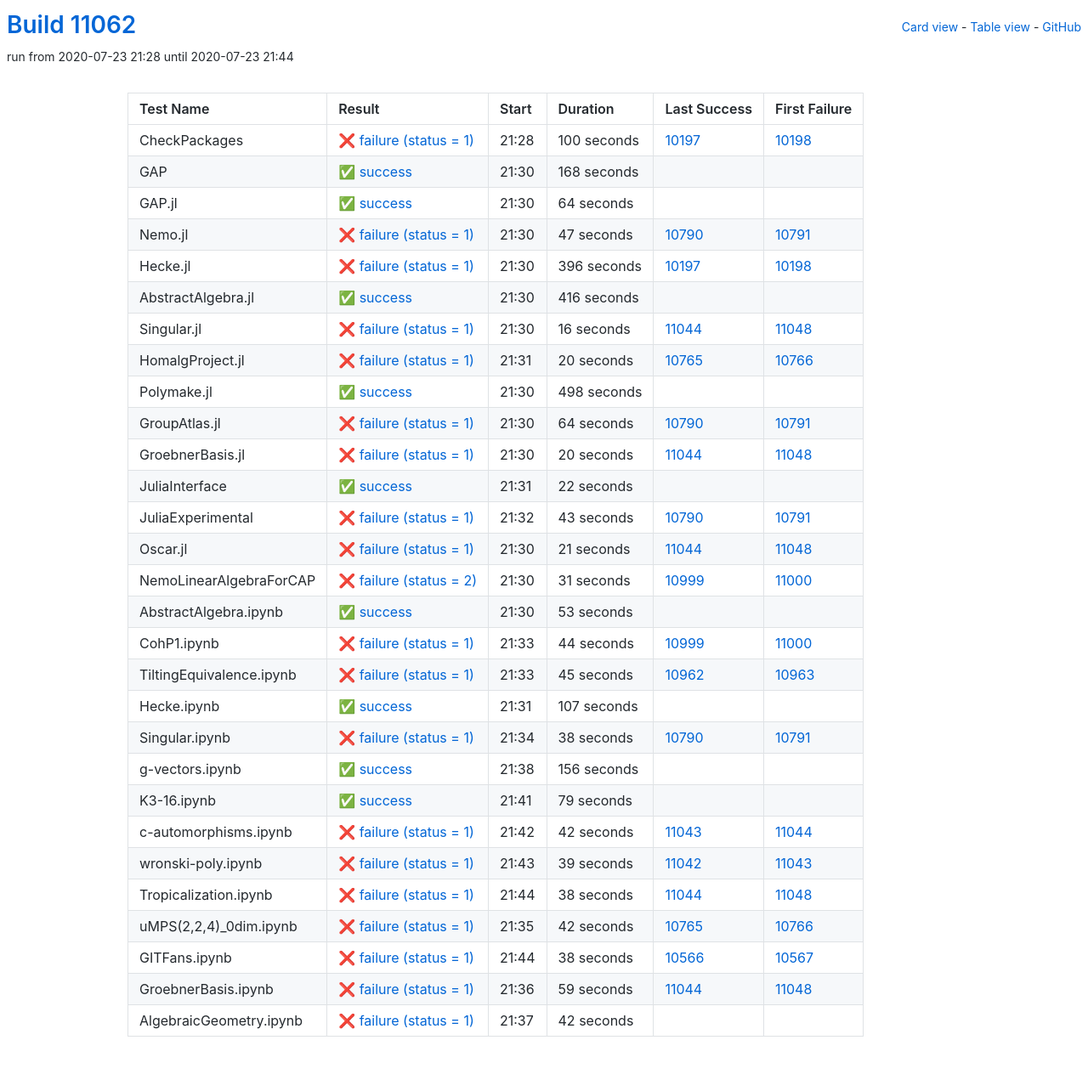
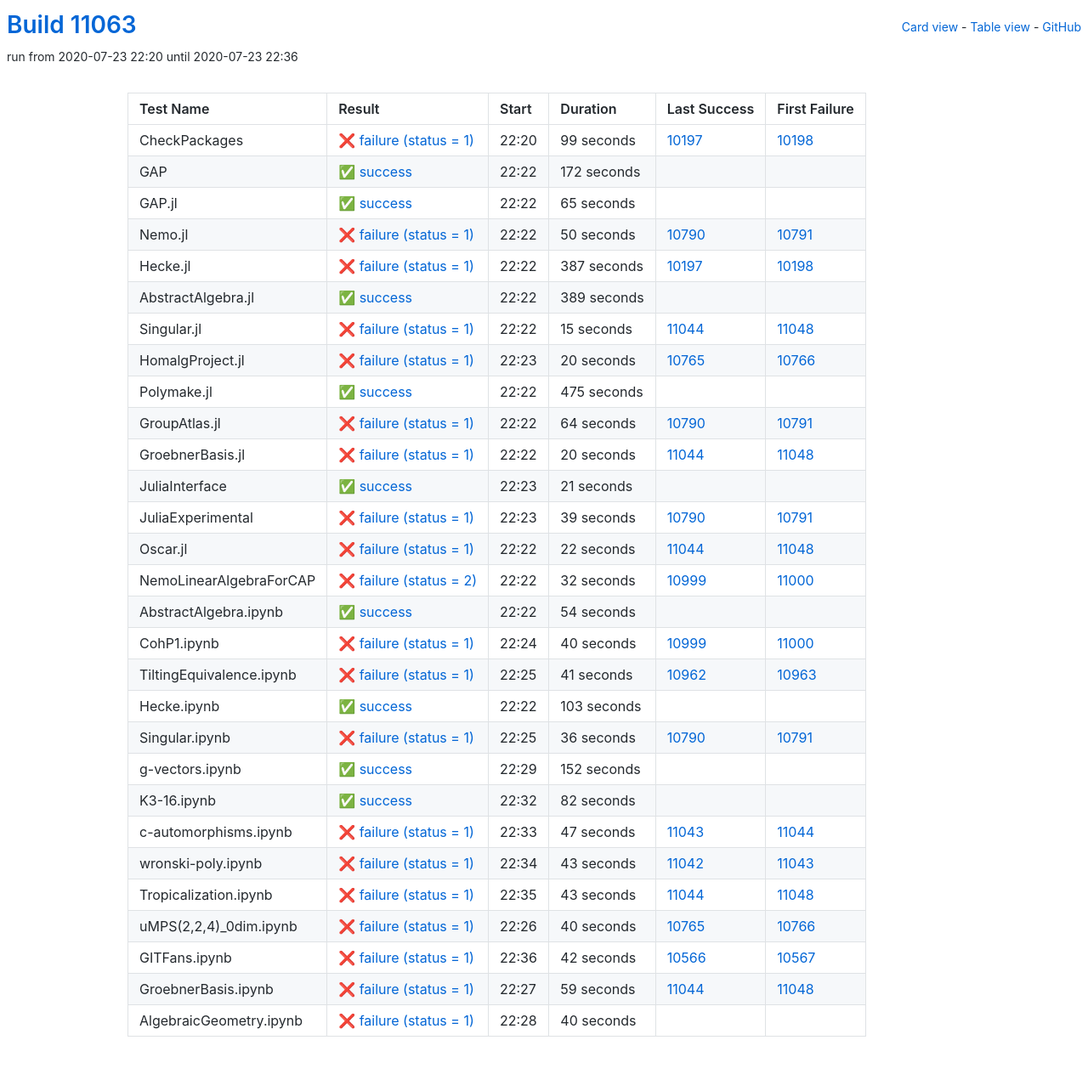
Before and after one commit to oscar-system/oscar-ci-status, a Jekyll site: the page built from table.html, in a window 1280 px wide. Shown: the whole page at 85% size. Built offline with Jekyll 4.4.1, drawn with Linux system fonts in a browser that asks for light colours.

Commit message:
Build #11063

```diff
--- a/_data/ci.yml
+++ b/_data/ci.yml
@@ -1,6 +1,6 @@
 ---
-build: 11062
-build_url: https://oscarci.mathematik.uni-kl.de/job/oscar/11062/
+build: 11063
+build_url: https://oscarci.mathematik.uni-kl.de/job/oscar/11063/
 job: oscar
 organization: oscar-system
 repo: oscar-ci-status
@@ -8,92 +8,92 @@
 tests:
 - name: CheckPackages
   id: checkpackages
-  log: https://oscarci.mathematik.uni-kl.de/job/oscar/11062/artifact/logs/build-11062/CheckPackages.log
-  start: 2020-07-23 21:28
+  log: https://oscarci.mathematik.uni-kl.de/job/oscar/11063/artifact/logs/build-11063/CheckPackages.log
+  start: 2020-07-23 22:20
   success: false
   exitcode: 1
   status: failure
-  duration: 100
+  duration: 99
   last_success: 10197
   last_success_url: https://oscarci.mathematik.uni-kl.de/job/oscar/10197/
   first_failure: 10198
   first_failure_url: https://oscarci.mathematik.uni-kl.de/job/oscar/10198/
 - name: GAP
   id: gap
-  log: https://oscarci.mathematik.uni-kl.de/job/oscar/11062/artifact/logs/build-11062/GAP.log
-  start: 2020-07-23 21:30
+  log: https://oscarci.mathematik.uni-kl.de/job/oscar/11063/artifact/logs/build-11063/GAP.log
+  start: 2020-07-23 22:22
   success: true
   exitcode: 0
   status: success
-  duration: 168
+  duration: 172
   last_success: false
   last_success_url:
   first_failure: false
   first_failure_url:
 - name: GAP.jl
   id: gap-jl
-  log: https://oscarci.mathematik.uni-kl.de/job/oscar/11062/artifact/logs/build-11062/GAP.jl.log
-  start: 2020-07-23 21:30
+  log: https://oscarci.mathematik.uni-kl.de/job/oscar/11063/artifact/logs/build-11063/GAP.jl.log
+  start: 2020-07-23 22:22
   success: true
   exitcode: 0
   status: success
-  duration: 64
+  duration: 65
   last_success: false
   last_success_url:
   first_failure: false
   first_failure_url:
 - name: Nemo.jl
   id: nemo-jl
-  log: https://oscarci.mathematik.uni-kl.de/job/oscar/11062/artifact/logs/build-11062/Nemo.jl.log
-  start: 2020-07-23 21:30
+  log: https://oscarci.mathematik.uni-kl.de/job/oscar/11063/artifact/logs/build-11063/Nemo.jl.log
+  start: 2020-07-23 22:22
   success: false
   exitcode: 1
   status: failure
-  duration: 47
+  duration: 50
   last_success: 10790
   last_success_url: https://oscarci.mathematik.uni-kl.de/job/oscar/10790/
   first_failure: 10791
   first_failure_url: https://oscarci.mathematik.uni-kl.de/job/oscar/10791/
 - name: Hecke.jl
   id: hecke-jl
-  log: https://oscarci.mathematik.uni-kl.de/job/oscar/11062/artifact/logs/build-11062/Hecke.jl.log
-  start: 2020-07-23 21:30
+  log: https://oscarci.mathematik.uni-kl.de/job/oscar/11063/artifact/logs/build-11063/Hecke.jl.log
+  start: 2020-07-23 22:22
   success: false
   exitcode: 1
   status: failure
-  duration: 396
+  duration: 387
   last_success: 10197
   last_success_url: https://oscarci.mathematik.uni-kl.de/job/oscar/10197/
   first_failure: 10198
   first_failure_url: https://oscarci.mathematik.uni-kl.de/job/oscar/10198/
 - name: AbstractAlgebra.jl
   id: abstractalgebra-jl
-  log: https://oscarci.mathematik.uni-kl.de/job/oscar/11062/artifact/logs/build-11062/AbstractAlgebra.jl.log
-  start: 2020-07-23 21:30
+  log: https://oscarci.mathematik.uni-kl.de/job/oscar/11063/artifact/logs/build-11063/AbstractAlgebra.jl.log
+  start: 2020-07-23 22:22
   success: true
   exitcode: 0
   status: success
-  duration: 416
+  duration: 389
   last_success: false
   last_success_url:
   first_failure: false
   first_failure_url:
 - name: Singular.jl
   id: singular-jl
-  log: https://oscarci.mathematik.uni-kl.de/job/oscar/11062/artifact/logs/build-11062/Singular.jl.log
-  start: 2020-07-23 21:30
+  log: https://oscarci.mathematik.uni-kl.de/job/oscar/11063/artifact/logs/build-11063/Singular.jl.log
+  start: 2020-07-23 22:22
   success: false
   exitcode: 1
   status: failure
-  duration: 16
+  duration: 15
   last_success: 11044
   last_success_url: https://oscarci.mathematik.uni-kl.de/job/oscar/11044/
   first_failure: 11048
   first_failure_url: https://oscarci.mathematik.uni-kl.de/job/oscar/11048/
 - name: HomalgProject.jl
   id: homalgproject-jl
-  log: https://oscarci.mathematik.uni-kl.de/job/oscar/11062/artifact/logs/build-11062/HomalgProject.jl.log
-  start: 2020-07-23 21:31
+  log: https://oscarci.mathematik.uni-kl.de/job/oscar/11063/artifact/logs/build-11063/HomalgProject.jl.log
+  start: 2020-07-23 22:23
   success: false
   exitcode: 1
   status: failure
@@ -104,20 +104,20 @@
   first_failure_url: https://oscarci.mathematik.uni-kl.de/job/oscar/10766/
 - name: Polymake.jl
   id: polymake-jl
-  log: https://oscarci.mathematik.uni-kl.de/job/oscar/11062/artifact/logs/build-11062/Polymake.jl.log
-  start: 2020-07-23 21:30
+  log: https://oscarci.mathematik.uni-kl.de/job/oscar/11063/artifact/logs/build-11063/Polymake.jl.log
+  start: 2020-07-23 22:22
   success: true
   exitcode: 0
   status: success
-  duration: 498
+  duration: 475
   last_success: false
   last_success_url:
   first_failure: false
   first_failure_url:
 - name: GroupAtlas.jl
   id: groupatlas-jl
-  log: https://oscarci.mathematik.uni-kl.de/job/oscar/11062/artifact/logs/build-11062/GroupAtlas.jl.log
-  start: 2020-07-23 21:30
+  log: https://oscarci.mathematik.uni-kl.de/job/oscar/11063/artifact/logs/build-11063/GroupAtlas.jl.log
+  start: 2020-07-23 22:22
   success: false
   exitcode: 1
   status: failure
@@ -128,8 +128,8 @@
   first_failure_url: https://oscarci.mathematik.uni-kl.de/job/oscar/10791/
 - name: GroebnerBasis.jl
   id: groebnerbasis-jl
-  log: https://oscarci.mathematik.uni-kl.de/job/oscar/11062/artifact/logs/build-11062/GroebnerBasis.jl.log
-  start: 2020-07-23 21:30
+  log: https://oscarci.mathematik.uni-kl.de/job/oscar/11063/artifact/logs/build-11063/GroebnerBasis.jl.log
+  start: 2020-07-23 22:22
   success: false
   exitcode: 1
   status: failure
@@ -140,200 +140,200 @@
   first_failure_url: https://oscarci.mathematik.uni-kl.de/job/oscar/11048/
 - name: JuliaInterface
   id: juliainterface
-  log: https://oscarci.mathematik.uni-kl.de/job/oscar/11062/artifact/logs/build-11062/JuliaInterface.log
-  start: 2020-07-23 21:31
+  log: https://oscarci.mathematik.uni-kl.de/job/oscar/11063/artifact/logs/build-11063/JuliaInterface.log
+  start: 2020-07-23 22:23
   success: true
   exitcode: 0
   status: success
-  duration: 22
+  duration: 21
   last_success: false
   last_success_url:
   first_failure: false
   first_failure_url:
 - name: JuliaExperimental
   id: juliaexperimental
-  log: https://oscarci.mathematik.uni-kl.de/job/oscar/11062/artifact/logs/build-11062/JuliaExperimental.log
-  start: 2020-07-23 21:32
+  log: https://oscarci.mathematik.uni-kl.de/job/oscar/11063/artifact/logs/build-11063/JuliaExperimental.log
+  start: 2020-07-23 22:23
   success: false
   exitcode: 1
   status: failure
-  duration: 43
+  duration: 39
   last_success: 10790
   last_success_url: https://oscarci.mathematik.uni-kl.de/job/oscar/10790/
   first_failure: 10791
   first_failure_url: https://oscarci.mathematik.uni-kl.de/job/oscar/10791/
 - name: Oscar.jl
   id: oscar-jl
-  log: https://oscarci.mathematik.uni-kl.de/job/oscar/11062/artifact/logs/build-11062/Oscar.jl.log
-  start: 2020-07-23 21:30
+  log: https://oscarci.mathematik.uni-kl.de/job/oscar/11063/artifact/logs/build-11063/Oscar.jl.log
+  start: 2020-07-23 22:22
   success: false
   exitcode: 1
   status: failure
-  duration: 21
+  duration: 22
   last_success: 11044
   last_success_url: https://oscarci.mathematik.uni-kl.de/job/oscar/11044/
   first_failure: 11048
   first_failure_url: https://oscarci.mathematik.uni-kl.de/job/oscar/11048/
 - name: NemoLinearAlgebraForCAP
   id: nemolinearalgebraforcap
-  log: https://oscarci.mathematik.uni-kl.de/job/oscar/11062/artifact/logs/build-11062/NemoLinearAlgebraForCAP.log
-  start: 2020-07-23 21:30
+  log: https://oscarci.mathematik.uni-kl.de/job/oscar/11063/artifact/logs/build-11063/NemoLinearAlgebraForCAP.log
+  start: 2020-07-23 22:22
   success: false
   exitcode: 2
   status: failure
-  duration: 31
+  duration: 32
   last_success: 10999
   last_success_url: https://oscarci.mathematik.uni-kl.de/job/oscar/10999/
   first_failure: 11000
   first_failure_url: https://oscarci.mathematik.uni-kl.de/job/oscar/11000/
 - name: AbstractAlgebra.ipynb
   id: abstractalgebra-ipynb
-  log: https://oscarci.mathematik.uni-kl.de/job/oscar/11062/artifact/logs/build-11062/AbstractAlgebra.ipynb.log
-  start: 2020-07-23 21:30
+  log: https://oscarci.mathematik.uni-kl.de/job/oscar/11063/artifact/logs/build-11063/AbstractAlgebra.ipynb.log
+  start: 2020-07-23 22:22
   success: true
   exitcode: 0
   status: success
-  duration: 53
+  duration: 54
   last_success: false
   last_success_url:
   first_failure: false
   first_failure_url:
 - name: CohP1.ipynb
   id: cohp1-ipynb
-  log: https://oscarci.mathematik.uni-kl.de/job/oscar/11062/artifact/logs/build-11062/CohP1.ipynb.log
-  start: 2020-07-23 21:33
+  log: https://oscarci.mathematik.uni-kl.de/job/oscar/11063/artifact/logs/build-11063/CohP1.ipynb.log
+  start: 2020-07-23 22:24
   success: false
   exitcode: 1
   status: failure
-  duration: 44
+  duration: 40
   last_success: 10999
   last_success_url: https://oscarci.mathematik.uni-kl.de/job/oscar/10999/
   first_failure: 11000
   first_failure_url: https://oscarci.mathematik.uni-kl.de/job/oscar/11000/
 - name: TiltingEquivalence.ipynb
   id: tiltingequivalence-ipynb
-  log: https://oscarci.mathematik.uni-kl.de/job/oscar/11062/artifact/logs/build-11062/TiltingEquivalence.ipynb.log
-  start: 2020-07-23 21:33
+  log: https://oscarci.mathematik.uni-kl.de/job/oscar/11063/artifact/logs/build-11063/TiltingEquivalence.ipynb.log
+  start: 2020-07-23 22:25
   success: false
   exitcode: 1
   status: failure
-  duration: 45
+  duration: 41
   last_success: 10962
   last_success_url: https://oscarci.mathematik.uni-kl.de/job/oscar/10962/
   first_failure: 10963
   first_failure_url: https://oscarci.mathematik.uni-kl.de/job/oscar/10963/
 - name: Hecke.ipynb
   id: hecke-ipynb
-  log: https://oscarci.mathematik.uni-kl.de/job/oscar/11062/artifact/logs/build-11062/Hecke.ipynb.log
-  start: 2020-07-23 21:31
+  log: https://oscarci.mathematik.uni-kl.de/job/oscar/11063/artifact/logs/build-11063/Hecke.ipynb.log
+  start: 2020-07-23 22:22
   success: true
   exitcode: 0
   status: success
-  duration: 107
+  duration: 103
   last_success: false
   last_success_url:
   first_failure: false
   first_failure_url:
 - name: Singular.ipynb
   id: singular-ipynb
-  log: https://oscarci.mathematik.uni-kl.de/job/oscar/11062/artifact/logs/build-11062/Singular.ipynb.log
-  start: 2020-07-23 21:34
+  log: https://oscarci.mathematik.uni-kl.de/job/oscar/11063/artifact/logs/build-11063/Singular.ipynb.log
+  start: 2020-07-23 22:25
   success: false
   exitcode: 1
   status: failure
-  duration: 38
+  duration: 36
   last_success: 10790
   last_success_url: https://oscarci.mathematik.uni-kl.de/job/oscar/10790/
   first_failure: 10791
   first_failure_url: https://oscarci.mathematik.uni-kl.de/job/oscar/10791/
 - name: g-vectors.ipynb
   id: g-vectors-ipynb
-  log: https://oscarci.mathematik.uni-kl.de/job/oscar/11062/artifact/logs/build-11062/g-vectors.ipynb.log
-  start: 2020-07-23 21:38
+  log: https://oscarci.mathematik.uni-kl.de/job/oscar/11063/artifact/logs/build-11063/g-vectors.ipynb.log
+  start: 2020-07-23 22:29
   success: true
   exitcode: 0
   status: success
-  duration: 156
+  duration: 152
   last_success: false
   last_success_url:
   first_failure: false
   first_failure_url:
 - name: K3-16.ipynb
   id: k3-16-ipynb
-  log: https://oscarci.mathematik.uni-kl.de/job/oscar/11062/artifact/logs/build-11062/K3-16.ipynb.log
-  start: 2020-07-23 21:41
+  log: https://oscarci.mathematik.uni-kl.de/job/oscar/11063/artifact/logs/build-11063/K3-16.ipynb.log
+  start: 2020-07-23 22:32
   success: true
   exitcode: 0
   status: success
-  duration: 79
+  duration: 82
   last_success: false
   last_success_url:
   first_failure: false
   first_failure_url:
 - name: c-automorphisms.ipynb
   id: c-automorphisms-ipynb
-  log: https://oscarci.mathematik.uni-kl.de/job/oscar/11062/artifact/logs/build-11062/c-automorphisms.ipynb.log
-  start: 2020-07-23 21:42
+  log: https://oscarci.mathematik.uni-kl.de/job/oscar/11063/artifact/logs/build-11063/c-automorphisms.ipynb.log
+  start: 2020-07-23 22:33
   success: false
   exitcode: 1
   status: failure
-  duration: 42
+  duration: 47
   last_success: 11043
   last_success_url: https://oscarci.mathematik.uni-kl.de/job/oscar/11043/
   first_failure: 11044
   first_failure_url: https://oscarci.mathematik.uni-kl.de/job/oscar/11044/
 - name: wronski-poly.ipynb
   id: wronski-poly-ipynb
-  log: https://oscarci.mathematik.uni-kl.de/job/oscar/11062/artifact/logs/build-11062/wronski-poly.ipynb.log
-  start: 2020-07-23 21:43
+  log: https://oscarci.mathematik.uni-kl.de/job/oscar/11063/artifact/logs/build-11063/wronski-poly.ipynb.log
+  start: 2020-07-23 22:34
   success: false
   exitcode: 1
   status: failure
-  duration: 39
+  duration: 43
   last_success: 11042
   last_success_url: https://oscarci.mathematik.uni-kl.de/job/oscar/11042/
   first_failure: 11043
   first_failure_url: https://oscarci.mathematik.uni-kl.de/job/oscar/11043/
 - name: Tropicalization.ipynb
   id: tropicalization-ipynb
-  log: https://oscarci.mathematik.uni-kl.de/job/oscar/11062/artifact/logs/build-11062/Tropicalization.ipynb.log
-  start: 2020-07-23 21:44
+  log: https://oscarci.mathematik.uni-kl.de/job/oscar/11063/artifact/logs/build-11063/Tropicalization.ipynb.log
+  start: 2020-07-23 22:35
   success: false
   exitcode: 1
   status: failure
-  duration: 38
+  duration: 43
   last_success: 11044
   last_success_url: https://oscarci.mathematik.uni-kl.de/job/oscar/11044/
   first_failure: 11048
   first_failure_url: https://oscarci.mathematik.uni-kl.de/job/oscar/11048/
 - name: uMPS(2,2,4)_0dim.ipynb
   id: umps-2-2-4-0dim-ipynb
-  log: https://oscarci.mathematik.uni-kl.de/job/oscar/11062/artifact/logs/build-11062/uMPS-2-2-4-_0dim.ipynb.log
-  start: 2020-07-23 21:35
+  log: https://oscarci.mathematik.uni-kl.de/job/oscar/11063/artifact/logs/build-11063/uMPS-2-2-4-_0dim.ipynb.log
+  start: 2020-07-23 22:26
   success: false
   exitcode: 1
   status: failure
-  duration: 42
+  duration: 40
   last_success: 10765
   last_success_url: https://oscarci.mathematik.uni-kl.de/job/oscar/10765/
   first_failure: 10766
   first_failure_url: https://oscarci.mathematik.uni-kl.de/job/oscar/10766/
 - name: GITFans.ipynb
   id: gitfans-ipynb
-  log: https://oscarci.mathematik.uni-kl.de/job/oscar/11062/artifact/logs/build-11062/GITFans.ipynb.log
-  start: 2020-07-23 21:44
+  log: https://oscarci.mathematik.uni-kl.de/job/oscar/11063/artifact/logs/build-11063/GITFans.ipynb.log
+  start: 2020-07-23 22:36
   success: false
   exitcode: 1
   status: failure
-  duration: 38
+  duration: 42
   last_success: 10566
   last_success_url: https://oscarci.mathematik.uni-kl.de/job/oscar/10566/
   first_failure: 10567
   first_failure_url: https://oscarci.mathematik.uni-kl.de/job/oscar/10567/
 - name: GroebnerBasis.ipynb
   id: groebnerbasis-ipynb
-  log: https://oscarci.mathematik.uni-kl.de/job/oscar/11062/artifact/logs/build-11062/GroebnerBasis.ipynb.log
-  start: 2020-07-23 21:36
+  log: https://oscarci.mathematik.uni-kl.de/job/oscar/11063/artifact/logs/build-11063/GroebnerBasis.ipynb.log
+  start: 2020-07-23 22:27
   success: false
   exitcode: 1
   status: failure
@@ -344,12 +344,12 @@
   first_failure_url: https://oscarci.mathematik.uni-kl.de/job/oscar/11048/
 - name: AlgebraicGeometry.ipynb
   id: algebraicgeometry-ipynb
-  log: https://oscarci.mathematik.uni-kl.de/job/oscar/11062/artifact/logs/build-11062/AlgebraicGeometry.ipynb.log
-  start: 2020-07-23 21:37
+  log: https://oscarci.mathematik.uni-kl.de/job/oscar/11063/artifact/logs/build-11063/AlgebraicGeometry.ipynb.log
+  start: 2020-07-23 22:28
   success: false
   exitcode: 1
   status: failure
-  duration: 42
+  duration: 40
   last_success: false
   last_success_url:
   first_failure: false
```
Also changed, not shown: README.md.
